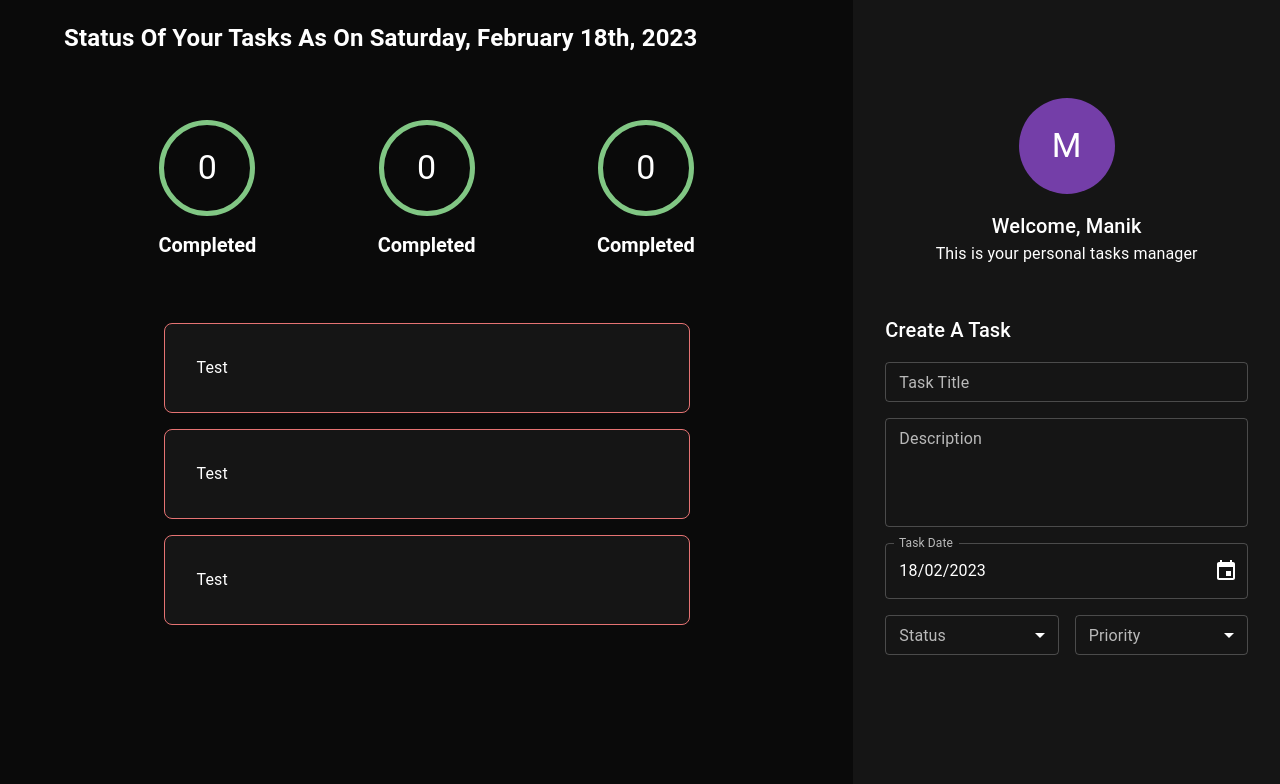
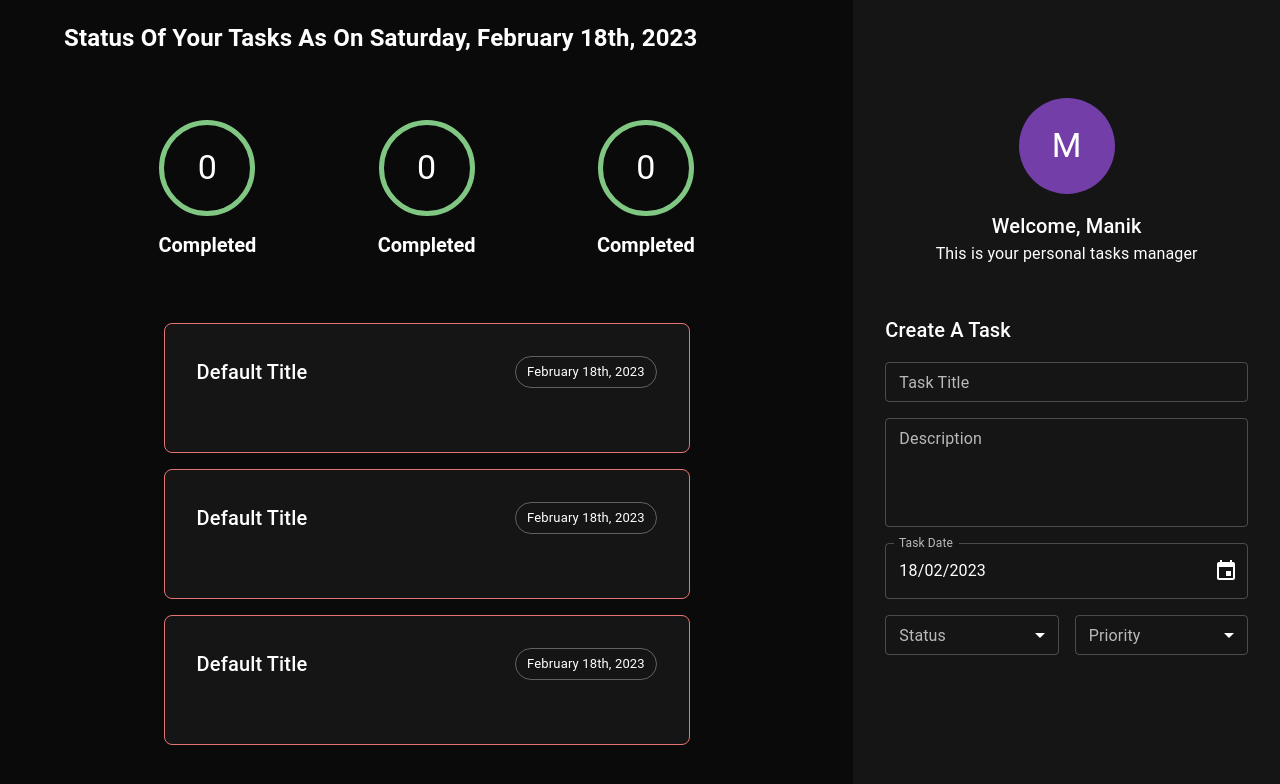
Before and after one commit to manikbajaj/typescript-course-react-project, a React (Create React App) app: page / in a window 1280 px wide. Shown: the top 784 px of the page. Built offline with nearby package versions, Linux system fonts and the light colour scheme.

Commit message:
pushing lecture

```diff
--- /dev/null
+++ b/src/components/task/_taskHeader.tsx
@@ -0,0 +1,38 @@
+import { Box, Chip, Typography } from '@mui/material';
+import React, { FC, ReactElement } from 'react';
+
+import { ITaskHeader } from './interfaces/ITaskHeader';
+import PropTypes from 'prop-types';
+import { format } from 'date-fns';
+
+export const TaskHeader: FC<ITaskHeader> = (
+  props,
+): ReactElement => {
+  // Destructure props
+  const { title = 'Default Title', date = new Date() } =
+    props;
+
+  return (
+    <Box
+      display="flex"
+      width="100%"
+      justifyContent="space-between"
+      mb={4}
+    >
+      <Box>
+        <Typography variant="h6">{title}</Typography>
+      </Box>
+      <Box>
+        <Chip
+          variant="outlined"
+          label={format(date, 'PPP')}
+        />
+      </Box>
+    </Box>
+  );
+};
+
+TaskHeader.propTypes = {
+  title: PropTypes.string,
+  date: PropTypes.instanceOf(Date),
+};
--- /dev/null
+++ b/src/components/task/interfaces/ITaskHeader.ts
@@ -0,0 +1,4 @@
+export interface ITaskHeader {
+  title?: string;
+  date?: Date;
+}
--- a/src/components/task/task.tsx
+++ b/src/components/task/task.tsx
@@ -1,6 +1,7 @@
 import React, { FC, ReactElement } from 'react';
 
 import { Box } from '@mui/material';
+import { TaskHeader } from './_taskHeader';
 
 export const Task: FC = (props): ReactElement => {
   return (
@@ -19,8 +20,7 @@
         borderColor: 'error.light',
       }}
     >
-      Test
-      {/* Task Header*/}
+      <TaskHeader />
       {/* Task Description*/}
       {/* Task Footer*/}
     </Box>
```
